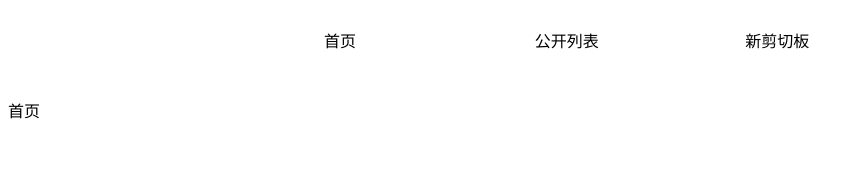
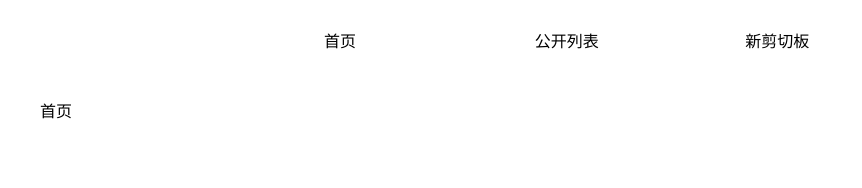
Before and after one commit to SmileYik/zapaste-ui, a React (Vite) app: page /index in a window 1280 px wide. Shown: the top 188 px of the page, without its empty margins (0-862 px from the left). Built offline with nearby package versions, Linux system fonts and the light colour scheme.

Commit message:
style: app content size

```diff
--- /dev/null
+++ b/src/App.css
@@ -0,0 +1,13 @@
+.content {
+    max-width: 1200px;
+    min-width: 768px;
+    margin: 0 auto;
+}
+
+@media (max-width: 768px) {
+    .content {
+        width: 100%;
+        max-width: 100%;
+        min-width: 100%;
+    }
+}
--- a/src/App.tsx
+++ b/src/App.tsx
@@ -1,7 +1,8 @@
 import { QueryClient, QueryClientProvider } from "@tanstack/react-query"
 import HeadTabLine from "./components/HeadTabLine/HeadTabLine";
 import { menu, menus } from "./Menu";
-import { Outlet, useLocation, useMatches, useNavigate, type UIMatch } from "react-router";
+import { Outlet, useMatches, useNavigate, type UIMatch } from "react-router";
+import "./App.css";
 
 const queryClient = new QueryClient()
 
@@ -23,7 +24,7 @@ function App() {
     <>
       <QueryClientProvider client={queryClient}>
         <HeadTabLine defaultSelect={menu.currentId()} items={menus} onChange={item => navigate(item.path || "#")} attach={getAttachMenuItem(current)}></HeadTabLine>
-        <div>
+        <div className="content">
           <Outlet/>
         </div>
       </QueryClientProvider>
```
